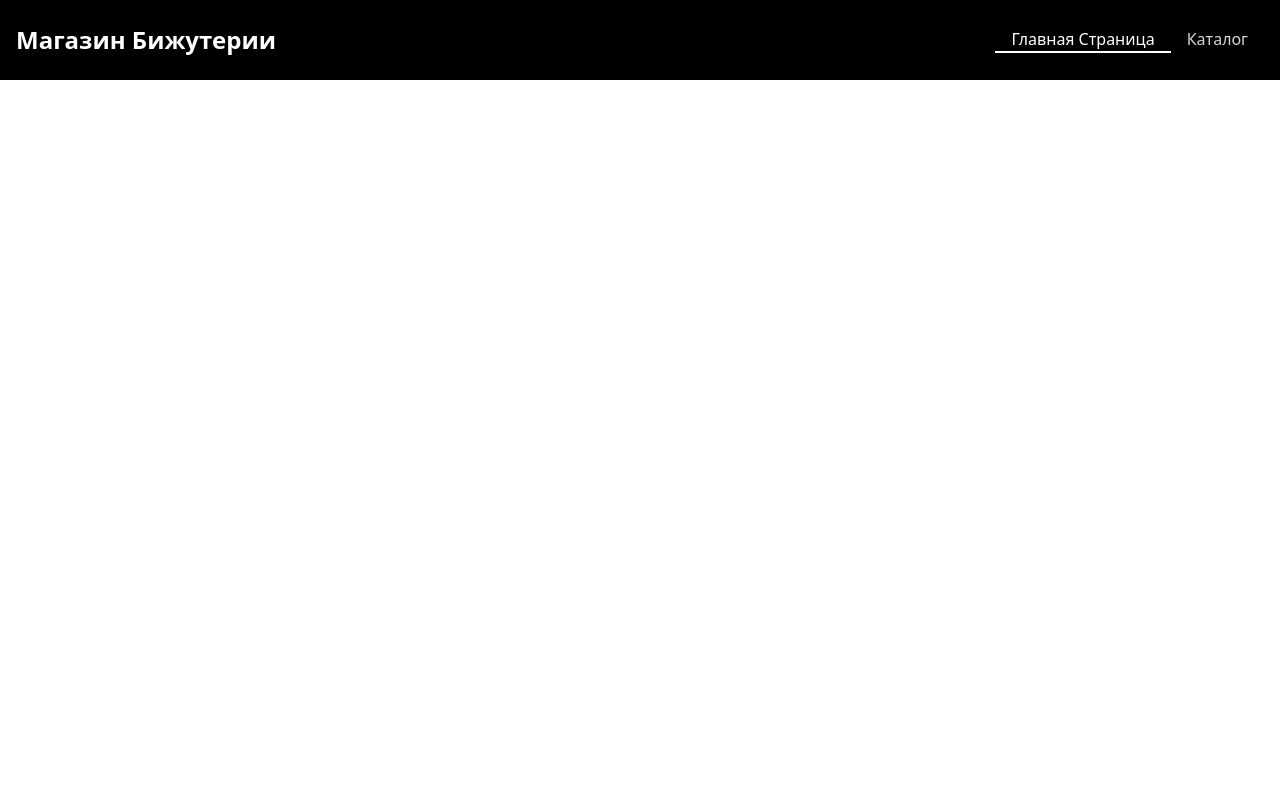
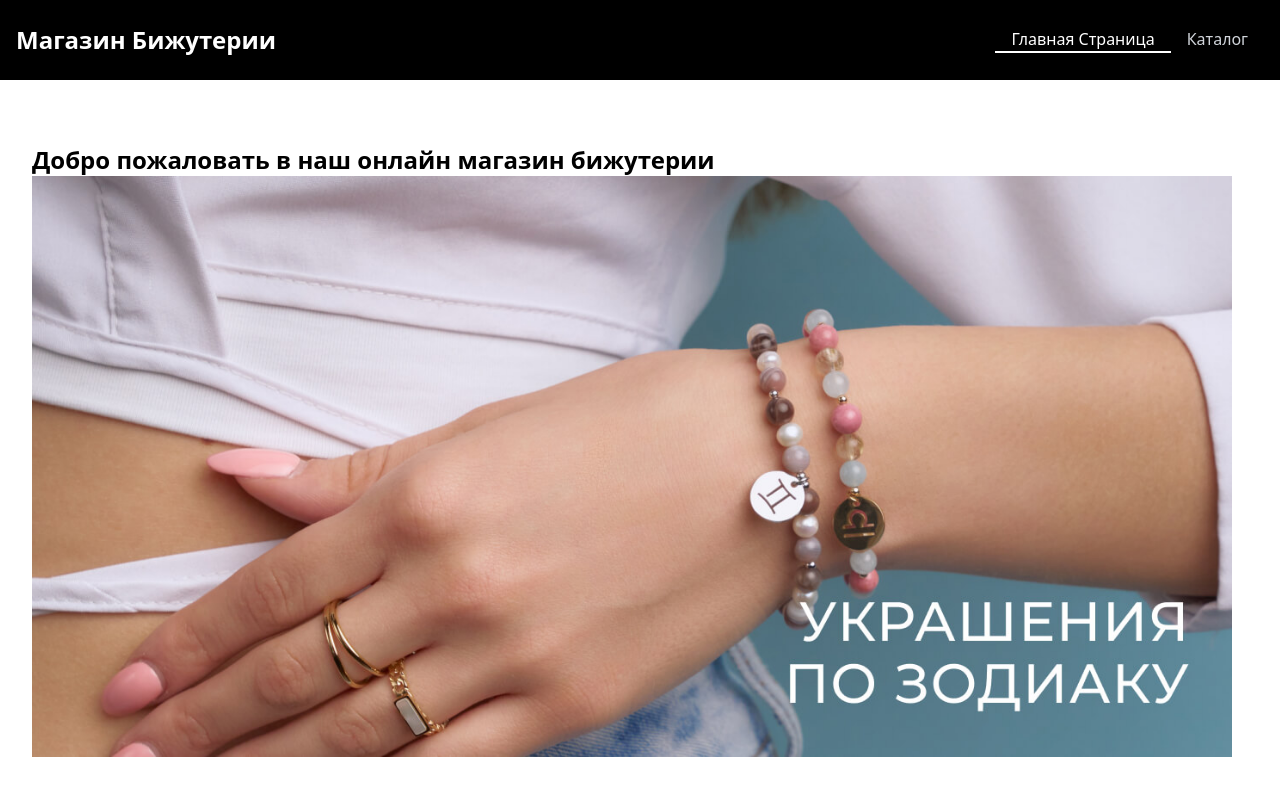
Before and after one commit to Sandroisu/beejuterka, a Next.js app: page / in a window 1280 px wide. Shown: the top 796 px of the page. Built offline with nearby package versions, Linux system fonts and the light colour scheme.

Commit message:
added image to main screen

```diff
--- a/app/page.tsx
+++ b/app/page.tsx
@@ -1,9 +1,19 @@
 // app/page.tsxß
+import Image from 'next/image'
 
 export default async function HomePage() {
   return (
     <div className="pt-16 max-w-7xl mx-auto p-4">
-
+      <h1 className="text-2xl font-bold">Добро пожаловать в наш онлайн магазин бижутерии</h1>
+      <div>
+        <Image
+          src="/resources/images/main_screen_pic_1.jpg"
+          alt="Main screen pic"
+          width={1200}
+          height={800}
+          layout="intrinsic"
+        />
+      </div>
     </div>
   );
 }
```
Also changed, not shown: public/resources/images/main_screen_pic_1.jpg (added).
